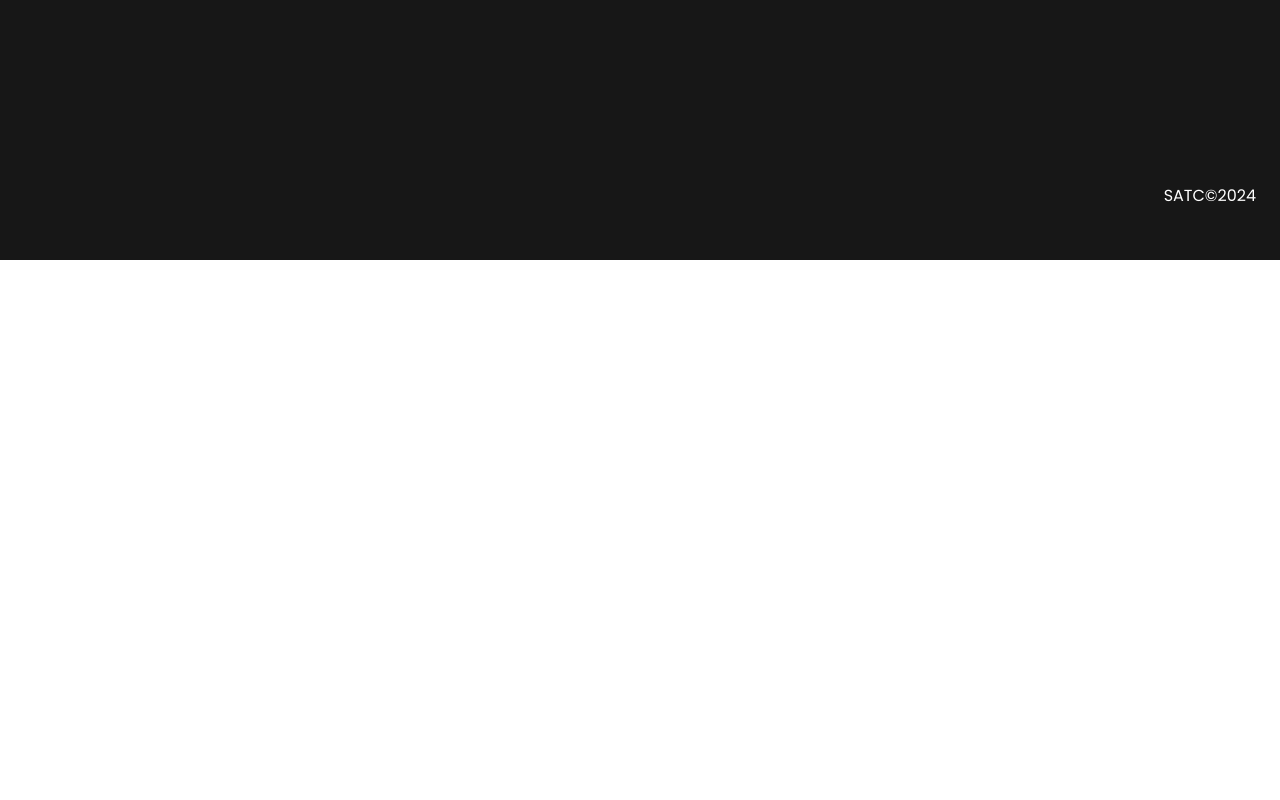
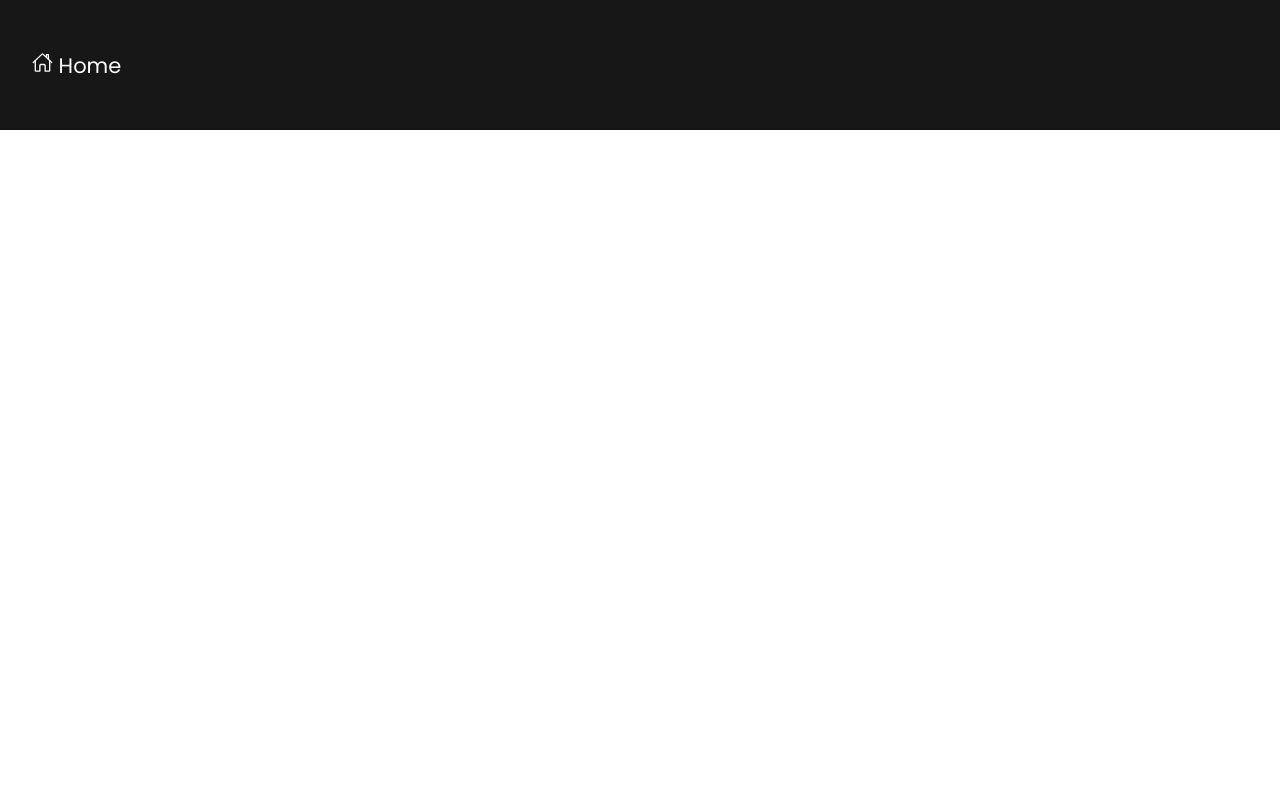
Before and after one commit to DanielFreitassc/Projeto_final_frontend, a React (Vite) app: page / in a window 1280 px wide. Shown: the top 800 px of the page. Built offline with nearby package versions, Linux system fonts and the light colour scheme.

Commit message:
Feat: Fazendo os estilos do Footer

```diff
--- a/package.json
+++ b/package.json
@@ -14,6 +14,7 @@
     "react": "^18.2.0",
     "react-dom": "^18.2.0",
     "react-hook-form": "^7.51.5",
+    "react-icons": "^5.2.1",
     "react-router-dom": "^6.23.1",
     "react-toastify": "^10.0.5",
     "styled-components": "^6.1.11",
--- a/src/components/Header/index.tsx
+++ b/src/components/Header/index.tsx
@@ -1,9 +1,10 @@
-import { ContainerHeader } from "./styles";
+import { ContainerHeader, HomeNavigate, LinkHeader } from "./styles";
+import { IoHomeOutline } from "react-icons/io5";
 
 const Header = () => {
     return(
         <ContainerHeader>
-            <div></div>
+            <HomeNavigate> <LinkHeader to={"/"}><IoHomeOutline/> Home</LinkHeader> </HomeNavigate>
         </ContainerHeader>
     )
 }
--- a/src/components/Header/styles.ts
+++ b/src/components/Header/styles.ts
@@ -1,8 +1,29 @@
 import styled from "styled-components";
+import Header from ".";
+import { Link } from "react-router-dom";
 
 export const ContainerHeader = styled.div`
+    display: flex;
+    justify-content: flex-start;
+    align-items: center;
     background-color: #171717;
     height: 130px;
     width: 100%;
+    color: white;
+    padding: 32px;
+`
+
+export const HomeNavigate = styled.nav`
+    display: flex;
+    align-items: center;
+    justify-content: center;
+    font-size: 21px;
+    gap: 10px;
+    text-decoration: none;
+    color: inherit;
+`
+export const LinkHeader = styled(Link)`
+    text-decoration: none;
+    color: inherit;
 
 `
--- /dev/null
+++ b/src/components/Table/styles.ts
@@ -0,0 +1,5 @@
+import styled from "styled-components";
+
+export const ContainerTable = styled.div`
+
+`
--- a/src/screens/index.tsx
+++ b/src/screens/index.tsx
@@ -1,10 +1,10 @@
-import Footer from "../components/Footer";
+import { ContainerHome } from "./styles";
 
 const Home = () => {
     return(
-        <div>
+        <ContainerHome>
 
-        </div>
+        </ContainerHome>
     );
 }
 export default Home;
--- /dev/null
+++ b/src/screens/styles.ts
@@ -0,0 +1,7 @@
+import styled from "styled-components";
+
+export const ContainerHome = styled.div`
+    background-color: white;
+    width: 100%;
+    height: 100vh;
+`
```
Also changed, not shown: src/components/Table/index.tsx (added, +10 -0 lines), 1 other file (tests, documents, lock files or other folders).
